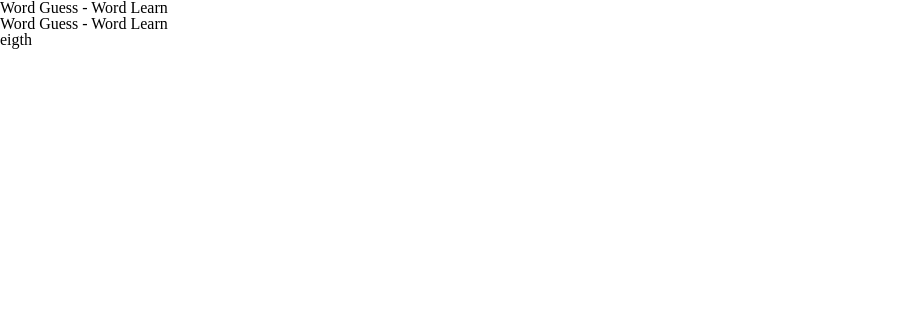
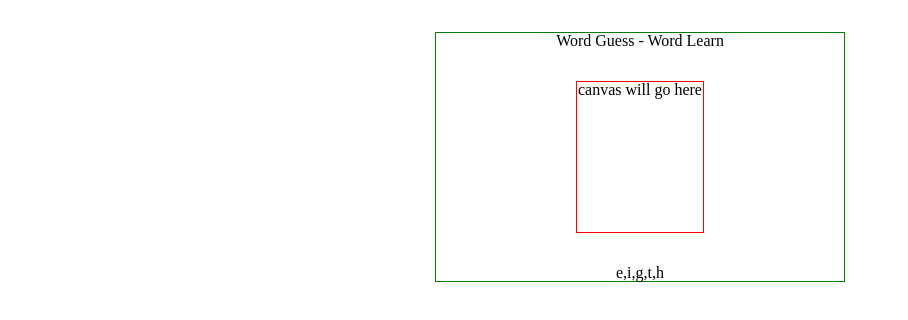
Before and after one commit to RKaseman/unit-03-game-word-guess, a plain HTML site: page index.html in a window 1280 px wide. Shown: the whole page, without its empty margins (0-908 px from the left). Drawn offline with Linux system fonts and the light colour scheme; a web font is replaced by a local one.

Commit message:
word array done 1948

```diff
--- a/assets/css/style.css
+++ b/assets/css/style.css
@@ -0,0 +1,18 @@
+
+* {
+    box-sizing: border-box;
+}
+
+body {
+    width: 32%;
+    text-align: center;
+    border: 1px solid green;
+    margin: 32px auto;
+}
+
+#anim-canvas {
+    width: 128px;
+    height: 152px;
+    border: 1px solid red;
+    margin: inherit;
+}
--- a/assets/javascript/game.js
+++ b/assets/javascript/game.js
@@ -1,6 +1,5 @@
 
-var hiddenWord;
-
+var hiddenWord = [];
 var wordArray = [
     "first",
     "second",
@@ -15,21 +14,18 @@ var wordArray = [
 var wordPicked = Math.floor(Math.random() * wordArray.length);
 console.log("wordArray[wordPicked] = " + wordArray[wordPicked]);
 
-// // generate a random word...
 function wordInitialize() {
-//     // ...from array
-//     // var wordPicked = Math.floor(Math.random() * wordArray.length);
-//     // console.log("wordArray[wordPicked] " + wordArray[wordPicked]);
-//     // output of wordGen function
-//     // return wordArray[wordPicked];
-//     // var hideWord = document.createTextNode("Hello World");
-//     // var hideWord = document.createElement("INPUT");
-//     wordPicked.setAttribute("type", "hidden");
-//     document.body.appendChild(wordPicked);
-    document.getElementById("word-to-guess").innerHTML = wordArray[wordPicked];
+    var wordToGuess = wordArray[wordPicked].split("");
+    console.log("wordToGuess = " + wordToGuess);
+    for (var i = 0; i < wordToGuess.length; i++) {
+        console.log("i = " + wordToGuess[i]);
+        hiddenWord.push(wordToGuess[i]);
+        document.getElementById("word-to-guess").innerHTML = hiddenWord;
+    }
 }
 
 wordInitialize();
+console.log("hiddenWord = " + hiddenWord);
 
 // document.onkeyup = function (event) {
 //     // Determines which key was pressed.
--- a/index.html
+++ b/index.html
@@ -20,8 +20,8 @@
     <header>
         <h1>Word Guess - Word Learn</h1>
     </header>
-    <div id="game">
-        <p>Word Guess - Word Learn</p>
+    <div id="anim-canvas">
+        <p>canvas will go here</p>
     </div>
     <div>
         <p id="word-to-guess"></p>
```
